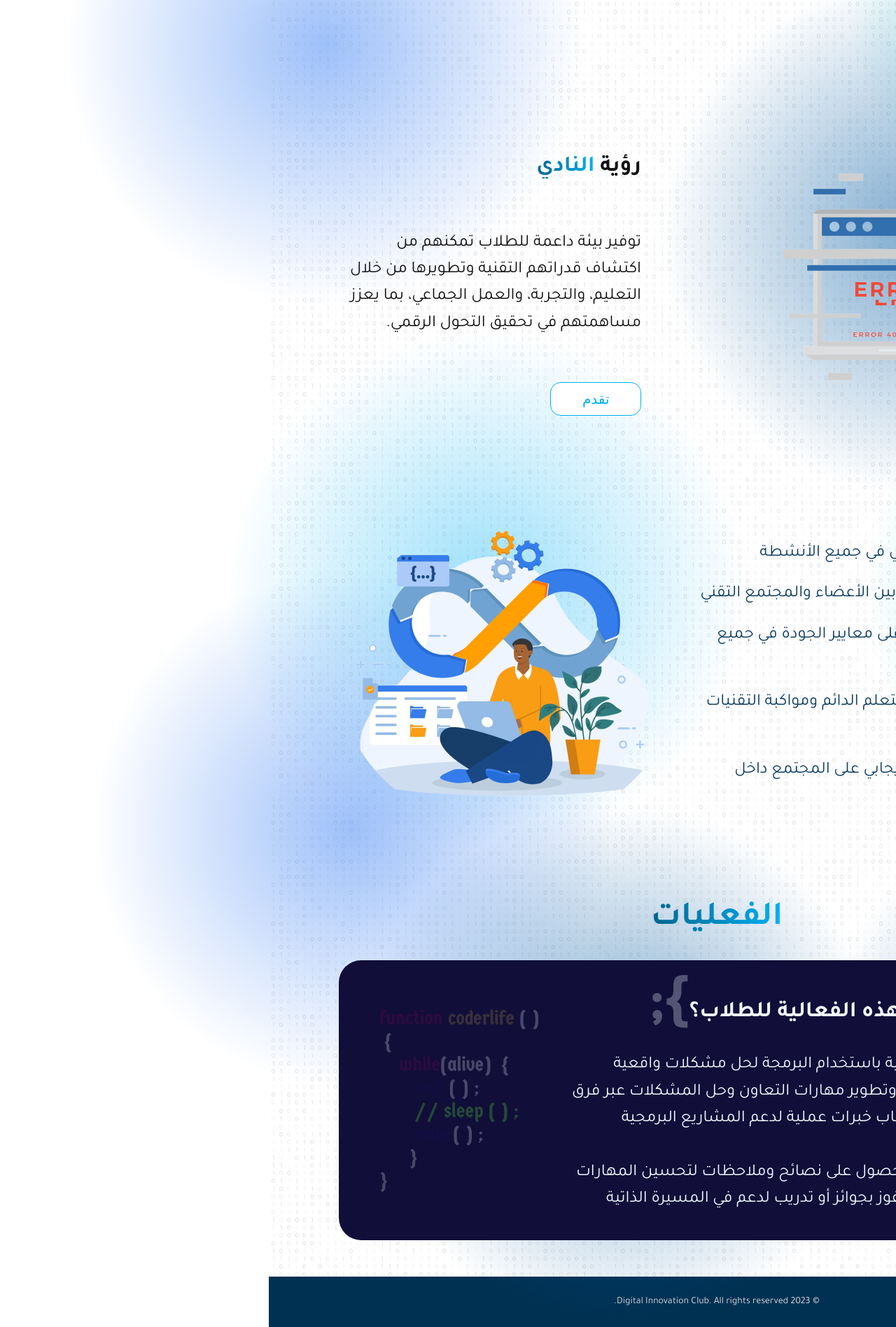
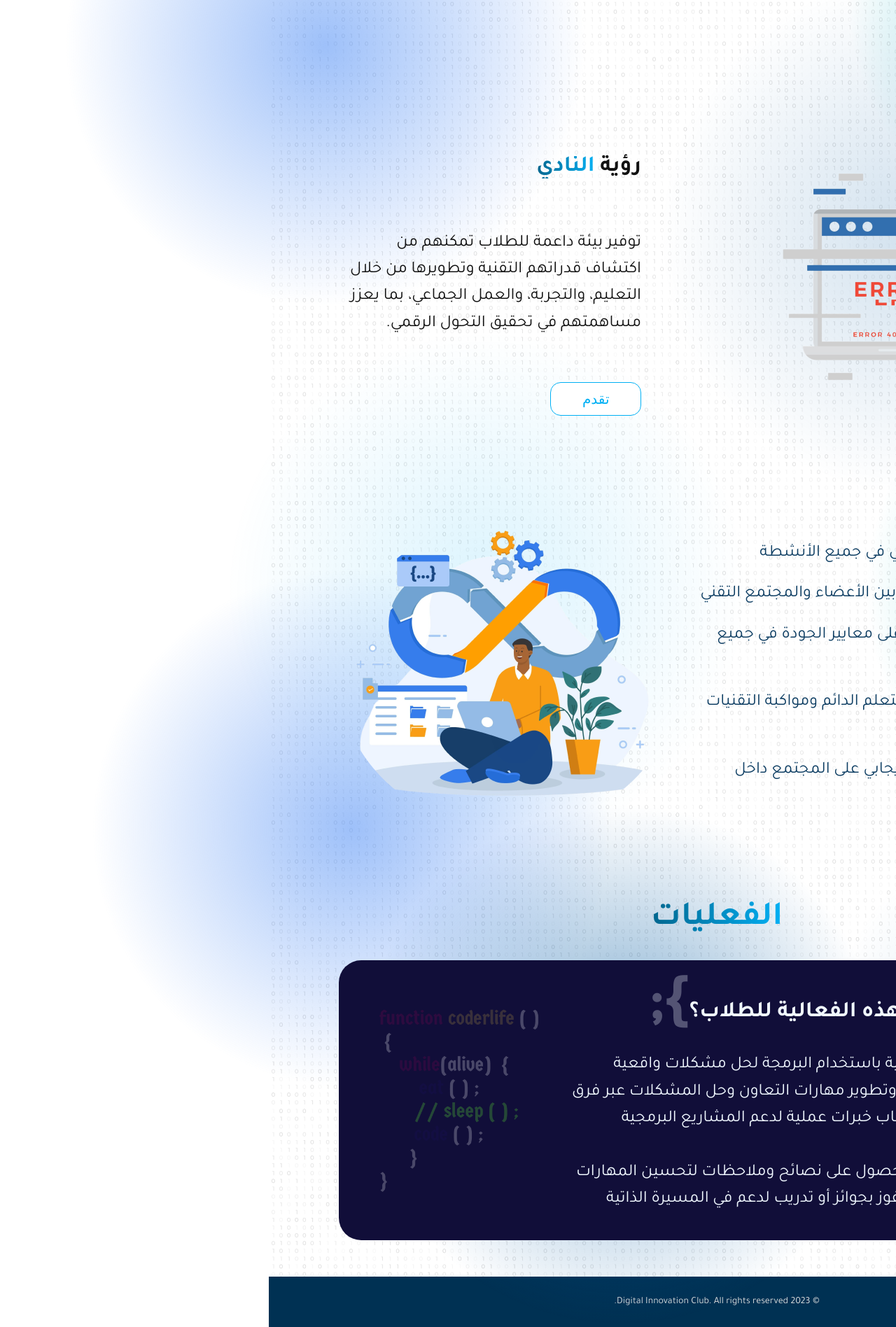
Before and after one commit to 3ntazDev/Digital-Innovation-Club, a React (Vite) app: page / in a window 1280 px wide. Shown: the part 1491-3387 px from the top of the page at 70% size. Built offline with nearby package versions, Linux system fonts and the light colour scheme.

Commit message:
fix glows transparncy in home page

```diff
--- a/src/styles/Home.css
+++ b/src/styles/Home.css
@@ -357,12 +357,13 @@ section a {
 .home-container > main > div:nth-child(13) {
   bottom: 35%;
   right: -2%;
-  background: radial-gradient(circle, #0058A083, transparent 70%);
+  background: radial-gradient(circle, #0058a02f, transparent 70%);
 }
 
 .home-container > main > div:nth-child(14) {
   bottom: 20%;
   left: -5%;
+  background: radial-gradient(circle, #00aff424 , transparent 70%);
 }
 
 /* section five */
@@ -382,7 +383,7 @@ section a {
 .home-container > main > div:nth-child(17) {
   bottom: 0%;
   right: -20%;
-  background: radial-gradient(circle, #0058A083, transparent 70%);
+  background: radial-gradient(circle, #0058a036, transparent 70%);
 }
 
 .home-container > main > div:nth-child(18) {
```
